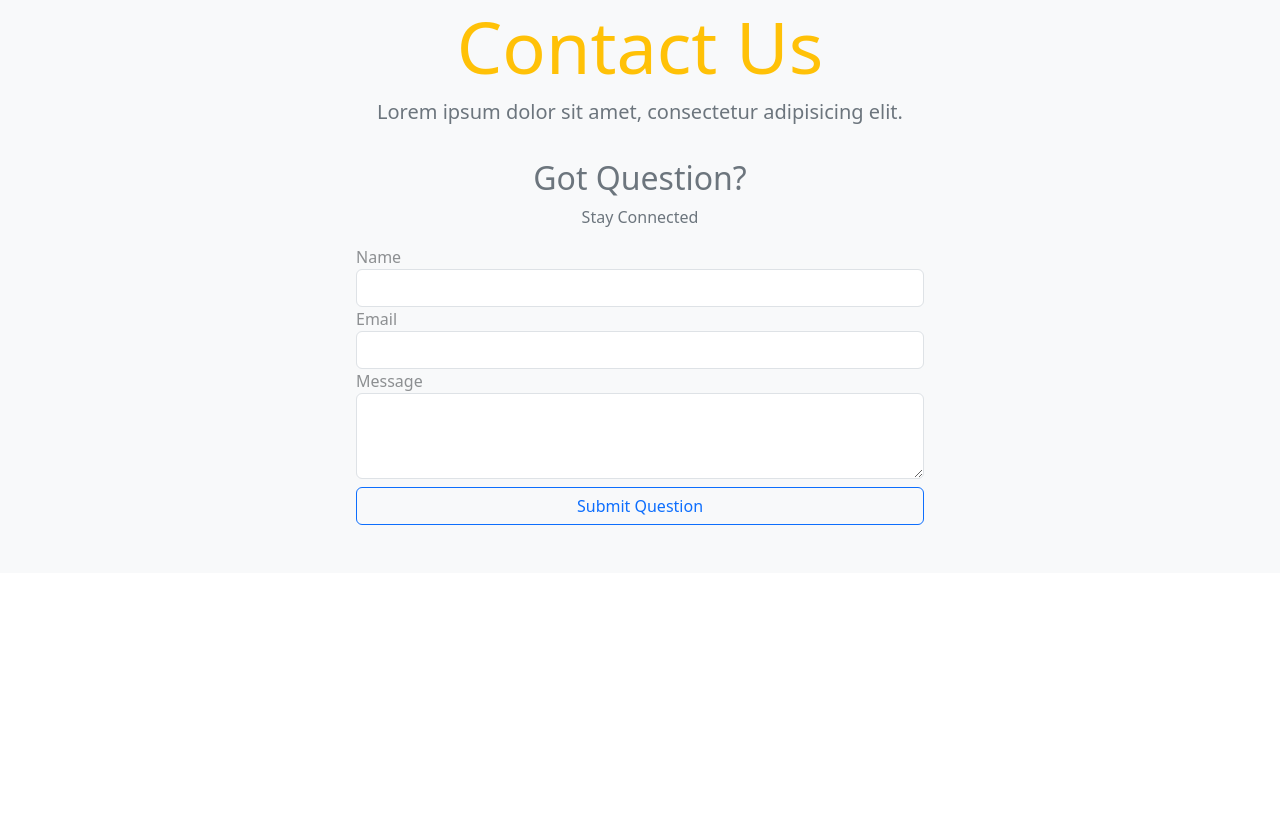
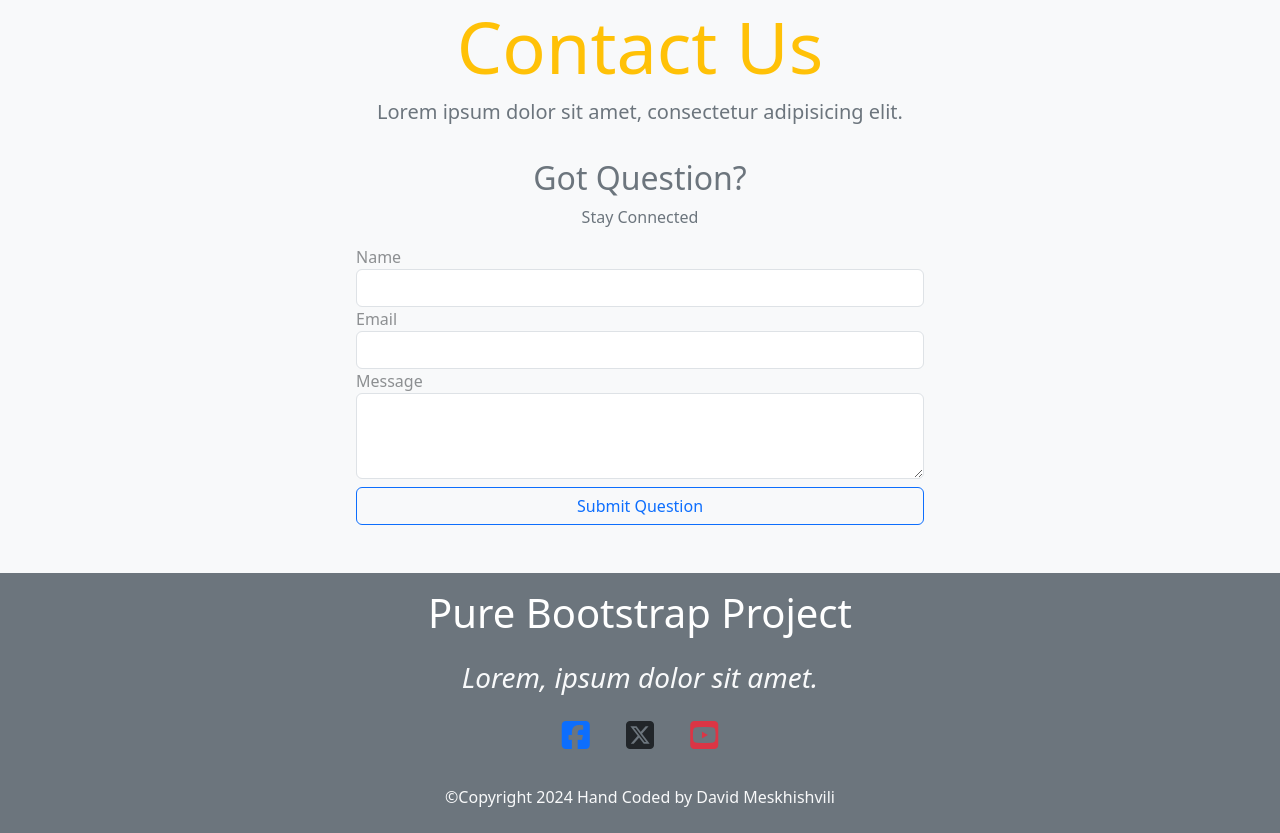
Before and after one commit to dmeskhi/bootstrap, a plain HTML site: page index.html in a window 1280 px wide. Shown: the part 3371-4204 px from the top of the page. Before the commit the page ends 3944 px from the top, so only its background shows below. Drawn offline with nearby package versions, Linux system fonts and the light colour scheme.

Commit message:
Finish the project

```diff
--- a/index.html
+++ b/index.html
@@ -355,6 +355,25 @@
      </section>
     <!-- End of Contact -->
 
+    <!-- Footer -->
+     <footer class="bg-secondary">
+      <div class="container">
+        <div class="row">
+          <div class="col text-center">
+            <h1 class="text-white fw-light text-capitalize p-3">pure bootstrap project</h1>
+            <h3 class="text-light fw-light fst-italic mb-3">Lorem, ipsum dolor sit amet.</h3>
+            <div class="py-2">
+              <a href="#"><i class="fa-brands fa-square-facebook fa-2x mx-3 text-primary"></i></a>
+              <a href="#"><i class="fa-brands fa-square-x-twitter fa-2x mx-3 text-dark"></i></a>
+              <a href="#"><i class="fa-brands fa-square-youtube fa-2x mx-3 text-danger"></i></a>
+            </div>
+            <p class="text-light py-4 m-0">&copy;Copyright 2024 Hand Coded by David Meskhishvili</p>
+          </div>
+        </div>
+      </div>
+     </footer>
+    <!-- End of Footer -->
+
     <script
       src="https://cdn.jsdelivr.net/npm/bootstrap@5.3.3/dist/js/bootstrap.bundle.min.js"
       integrity="sha384-YvpcrYf0tY3lHB60NNkmXc5s9fDVZLESaAA55NDzOxhy9GkcIdslK1eN7N6jIeHz"
```
